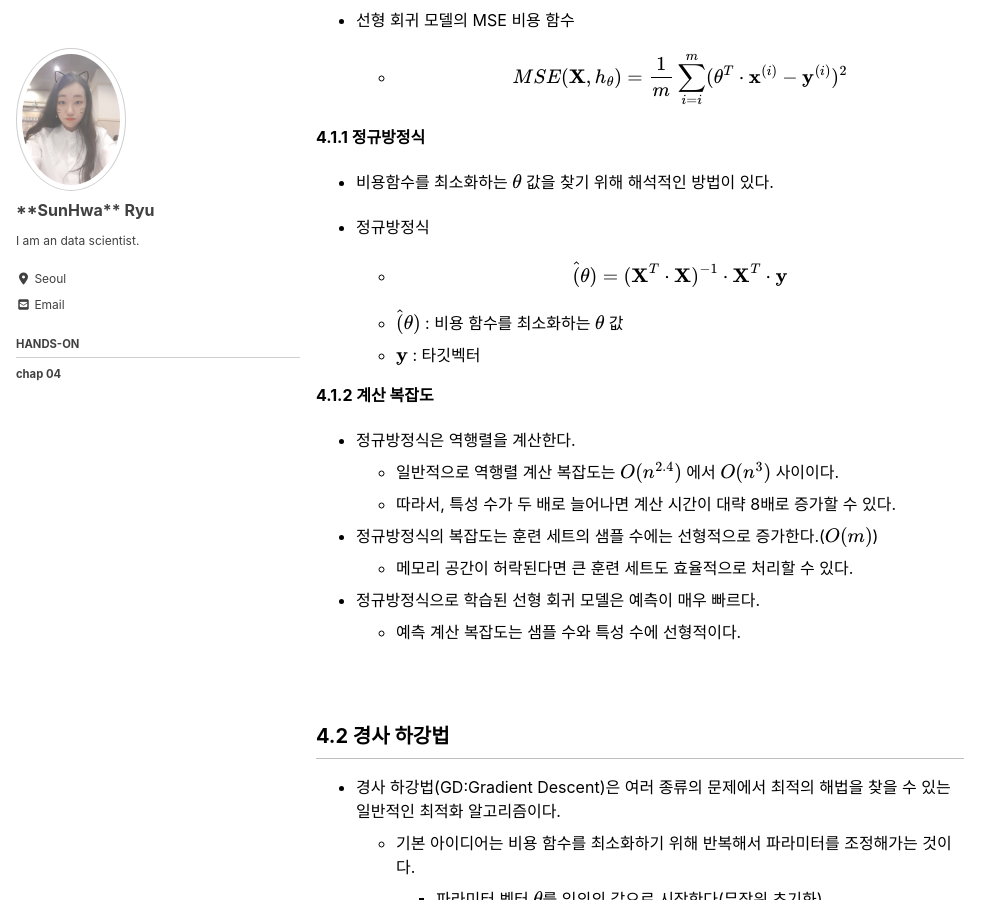
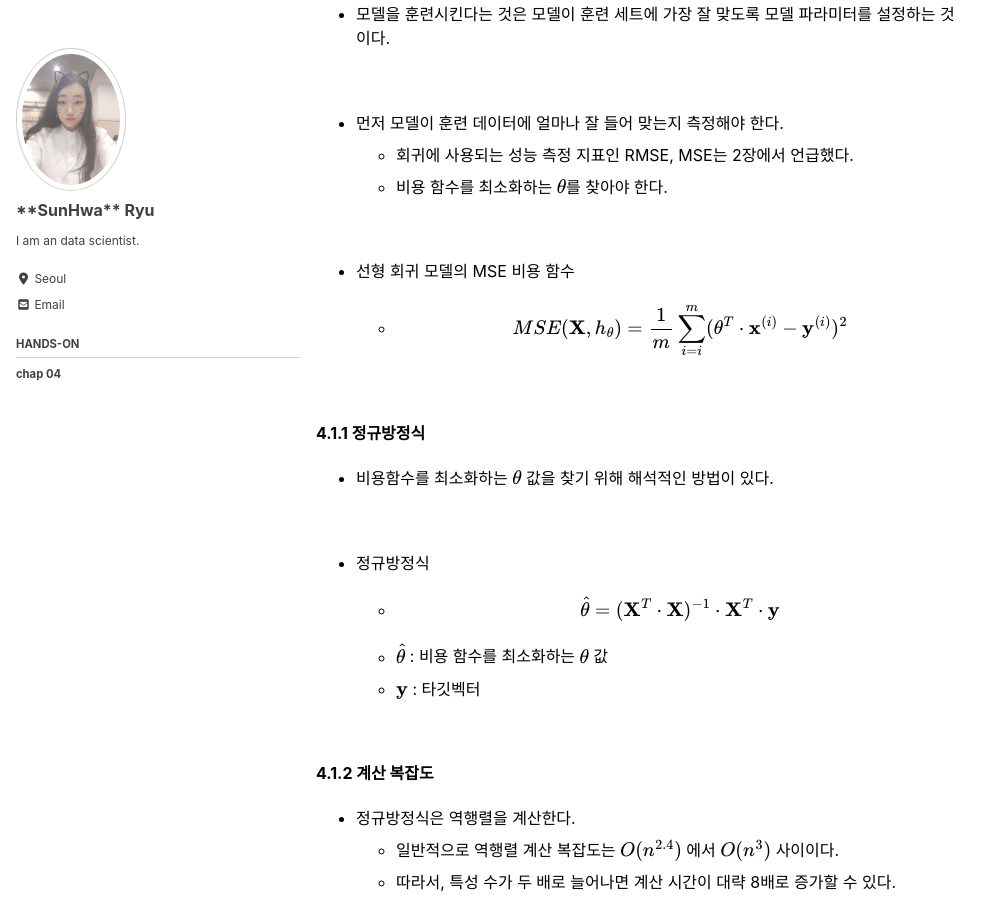
Before and after one commit to MinPinSunHwa/suna.github.io, a Jekyll site: the page built from _study/hands-on-04.md, in a window 1280 px wide and 900 px high, scrolled down 1133 px. Shown: the whole window, without its empty margins (0-1000 px from the left). Built offline with Jekyll 4.4.1, drawn with Linux system fonts in a browser that asks for light colours; cached includes are drawn as plain includes; nearby versions of some CDN libraries; formulas are drawn with MathJax 3.

Commit message:
Update hands-on-04.md

```diff
--- a/_study/hands-on-04.md
+++ b/_study/hands-on-04.md
@@ -13,6 +13,8 @@ toc: true
     - 올바른 훈련 알고리즘
     - 작업에 맞는 좋은 하이퍼파라미터
 
+<br>
+
 - 모델을 훈련시키는 두 가지 방법을 살펴본다.
   - 직접 계산할 수 있는 공식을 사용하는 방법
   - 경사 하강법(GD)이라 불리는 반복적인 최적화 방식을 사용하는 방법
@@ -27,29 +29,43 @@ toc: true
   - $$ n $$ : 특성 수
   - $$ \theta_{0} $$ : 편향
 
+<br>
+
 - 선형 회귀 모델의 예측 (벡터 형태)
   - $$ \hat{y}=h_\theta(\mathbf{x})=\theta^T\cdot\mathbf{x} $$
   - $$ h_\theta $$ : 가설함수
   - $$ \theta=[\theta_{0}\ \theta_{1}\ \cdots\ \theta_{n}]^T $$ : 모델의 파라미터 벡터 ($$ \theta_{0} $$ 포함)
   - $$ \mathbf{x}=[x_{0}\ x_{1}\ \cdots\ x_{n}]^T $$ : 특성 벡터 ($$ x_{0} $$는 항상 1)
 
+<br>
+
 - 모델을 훈련시킨다는 것은 모델이 훈련 세트에 가장 잘 맞도록 모델 파라미터를 설정하는 것이다.
+
+<br>
 
 - 먼저 모델이 훈련 데이터에 얼마나 잘 들어 맞는지 측정해야 한다.
   - 회귀에 사용되는 성능 측정 지표인 RMSE, MSE는 2장에서 언급했다.
   - 비용 함수를 최소화하는 $$ \theta $$를 찾아야 한다.
 
+<br>
+
 - 선형 회귀 모델의 MSE 비용 함수
   - $$ MSE(\mathbf{X}, h_\theta)=\frac{1}{m}\sum_{i=i}^m (\theta^T\cdot\mathbf{x}^\left(i\right) - \mathbf{y}^\left(i\right))^2 $$
+
+<br>
 
 **4.1.1 정규방정식**
 
 - 비용함수를 최소화하는 $$ \theta $$ 값을 찾기 위해 해석적인 방법이 있다.
 
+<br>
+
 - 정규방정식
-  - $$ \hat(\theta)=(\mathbf{X}^T\cdot\mathbf{X})^{-1}\cdot\mathbf{X}^T\cdot\mathbf{y} $$
-  - $$ \hat(\theta) $$ : 비용 함수를 최소화하는 $$ \theta $$ 값
+  - $$ \hat{\theta}=(\mathbf{X}^T\cdot\mathbf{X})^{-1}\cdot\mathbf{X}^T\cdot\mathbf{y} $$
+  - $$ \hat{\theta} $$ : 비용 함수를 최소화하는 $$ \theta $$ 값
   - $$ \mathbf{y} $$ : 타깃벡터
+
+<br>
 
 **4.1.2 계산 복잡도**
 
@@ -57,8 +73,12 @@ toc: true
   - 일반적으로 역행렬 계산 복잡도는 $$ O(n^{2.4}) $$ 에서 $$ O(n^3) $$ 사이이다.
   - 따라서, 특성 수가 두 배로 늘어나면 계산 시간이 대략 8배로 증가할 수 있다.
 
+<br>
+
 - 정규방정식의 복잡도는 훈련 세트의 샘플 수에는 선형적으로 증가한다.($$ O(m) $$)
   - 메모리 공간이 허락된다면 큰 훈련 세트도 효율적으로 처리할 수 있다.
+
+<br>
 
 - 정규방정식으로 학습된 선형 회귀 모델은 예측이 매우 빠르다.
   - 예측 계산 복잡도는 샘플 수와 특성 수에 선형적이다.
@@ -74,11 +94,15 @@ toc: true
     - 그래디언트가 감소하는 방향(비용 함수가 감소하는 방향)으로 진행한다.
     - 그래디언트가 0이 되면 최솟값에 도달한 것이다(수렴).
 
+<br>
+
 - 경사 하강법에서는 학습률(learning rate)이 중요한 하이퍼파라미터다. <br>
   ![4-3](images/4-3.png)
   - 학습률은 스텝의 크기이다.
   - 학습률이 너무 작으면 알고리즘이 수렴하기 위해 반복을 많이 진행해야 한다.
   - 학습률이 너무 크면 알고리즘이 더 큰 값으로 발산할지도 모른다.
+
+<br>
 
 - 경사 하강법에는 두 가지 문제점이 있다. <br>
   ![4-6](images/4-6.png)
@@ -89,6 +113,8 @@ toc: true
     - 연속 함수이고 기울기가 갑자기 변하지 않는다.
     - 따라서, 경사 하강법이 전역 최솟값에 가깝게 접근할 수 있다는 것을 보장한다(학습률이 너무 높지 않고 충분한 시간이 주어지면).
 
+<br>
+
 - 특성 스케일이 매우 다르면 길쭉한 모양일 수 있다. <br>
   ![4-7](images/4-7.png)
   - 왼쪽 그래프에서는 최솟값으로 곧장 진행하여 빠르게 도달했다.
```
